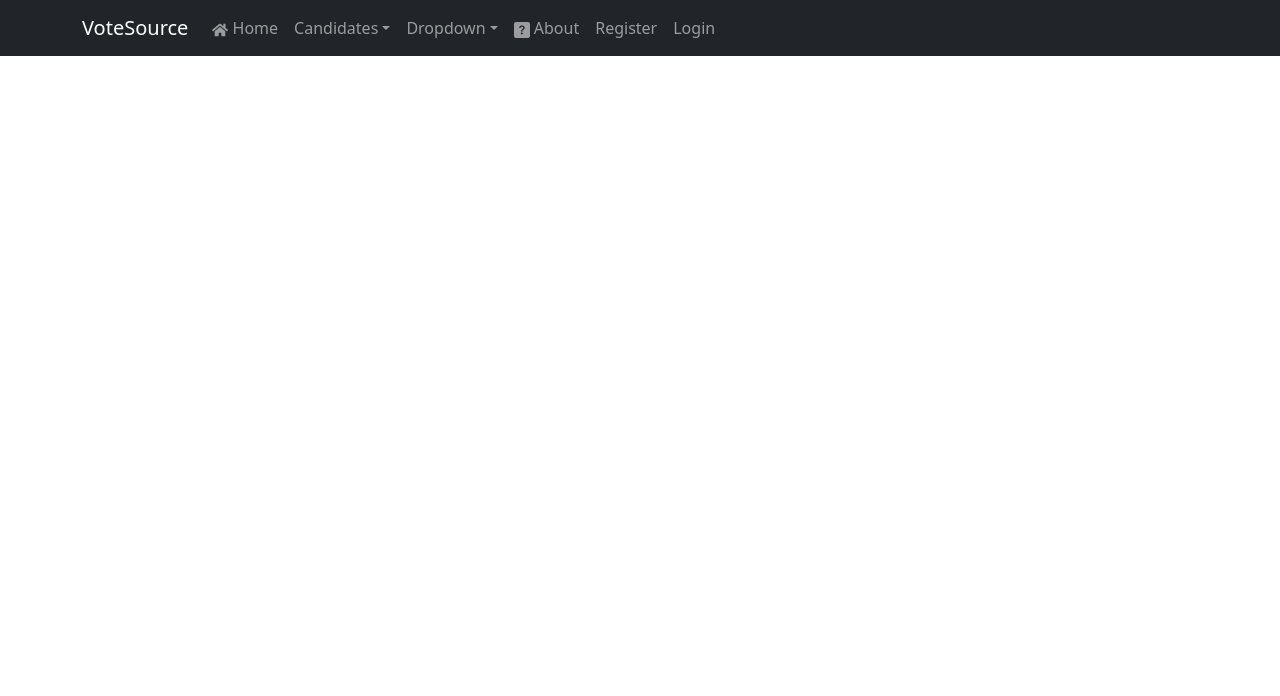
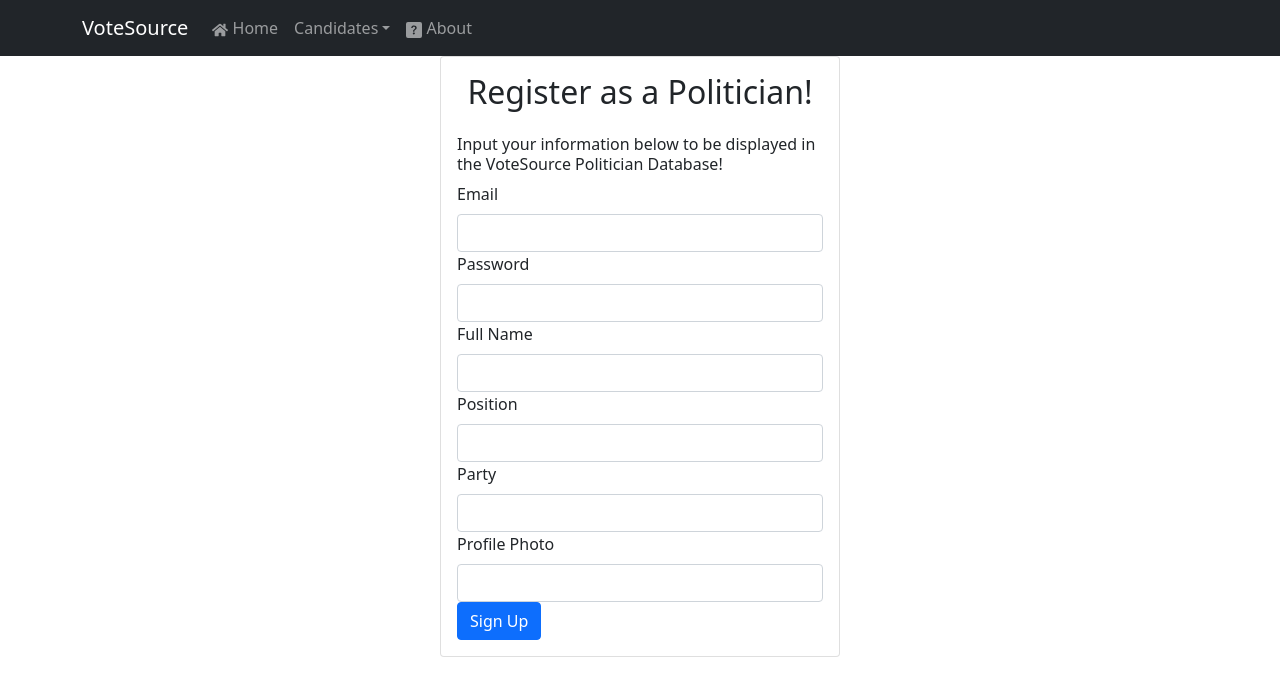
Before and after one commit to cianjameskelly/VoteSource---Senior-Design-Project, a React (Create React App) app: page /signup in a window 1280 px wide. Shown: the top 696 px of the page. Built offline with nearby package versions, Linux system fonts and the light colour scheme; no server answers.

Commit message:
added search filtering

```diff
--- a/src/App.js
+++ b/src/App.js
@@ -1,11 +1,14 @@
 import React from 'react'
 import Navbar from './components/Navbar';
+import { AuthProvider } from './contexts/AuthContext'
 
 function App() {
   return (
-    <div className="App">
-      <Navbar />
-    </div>
+    <AuthProvider>
+      <div className="App">
+        <Navbar />
+      </div>
+    </AuthProvider>
   )
 }
 
--- a/src/components/Grid.js
+++ b/src/components/Grid.js
@@ -24,7 +24,7 @@ function Grid(props) {
             <div className={classes.item}>{icon}</div>
             <Typography className={classes.item} variant="h5">{title}</Typography>
             <div className={classes.item}>
-            <Link to="/register">
+            <Link to="/signup">
                 <CustomBtn  txt={btnTitle}/>
             </Link>
             </div>
--- a/src/components/Home.js
+++ b/src/components/Home.js
@@ -4,6 +4,9 @@ import './Home.css'
 import PersonIcon from '@material-ui/icons/Person';
 import {Typography} from '@material-ui/core';
 import Grid from './Grid'
+import { BsChevronRight } from 'react-icons/bs';
+import { Button } from 'react-bootstrap';
+import { Link } from "react-router-dom";
 
 const theme = createMuiTheme({
     palette: {
@@ -74,12 +77,16 @@ function Home() {
                 voters using the application to be informed about you!
             </Typography>
             <Typography variant="h4" className={classes.bigSpace} color="primary">
-                Register below!
+                Register as politician below!
             </Typography>
             </div>
-            <div className={`${classes.grid} ${classes.littleSpace}`}>
-            <Grid icon={<PersonIcon style={{fill: "#5EA780", height:"125", width:"125"}}/>}  title="Register" btnTitle="Register"/>
-            </div>
+            <Link to='./signup'>
+              <Button
+                variant='primary'
+              >
+                  <BsChevronRight></BsChevronRight>
+              </Button>
+            </Link>
         </ThemeProvider>
         </div>
     );
--- a/src/components/Navbar.js
+++ b/src/components/Navbar.js
@@ -11,8 +11,9 @@ import { FaHome } from 'react-icons/fa'
 import { BsFillQuestionSquareFill } from 'react-icons/bs'
 import { NavDropdown } from 'react-bootstrap';
 import Login from './Login'
-import Register from './Register'
+import Register from './Signup'
 import PoliProfile from './PoliProfile'
+import Signup from './Signup';
 
 export default function NavbarElements() {
     return (
@@ -31,16 +32,7 @@ export default function NavbarElements() {
                                 <NavDropdown.Item><Link as={Link} to={'/queens'}>Queens</Link></NavDropdown.Item>
                                 <NavDropdown.Item><Link as={Link} to={'/bronx'}>Bronx</Link></NavDropdown.Item>
                             </NavDropdown>
-                            <NavDropdown title="Dropdown" id="collasible-nav-dropdown">
-                                <NavDropdown.Item href="#action/3.1">Action</NavDropdown.Item>
-                                <NavDropdown.Item href="#action/3.2">Another action</NavDropdown.Item>
-                                <NavDropdown.Item href="#action/3.3">Something</NavDropdown.Item>
-                                <NavDropdown.Divider />
-                                <NavDropdown.Item href="#action/3.4">Separated link</NavDropdown.Item>
-                            </NavDropdown>
                             <ReactBootStrap.Nav.Link as={Link} to={'/about'}><BsFillQuestionSquareFill></BsFillQuestionSquareFill> About</ReactBootStrap.Nav.Link>
-                            <ReactBootStrap.Nav.Link as={Link} to={'/register'}> Register</ReactBootStrap.Nav.Link>
-                            <ReactBootStrap.Nav.Link as={Link} to={'/login'}> Login</ReactBootStrap.Nav.Link>
                         </ReactBootStrap.Nav>
                     </ReactBootStrap.Navbar.Collapse>
                 </ReactBootStrap.Container>
@@ -69,8 +61,8 @@ export default function NavbarElements() {
                 <Route path="/login">
                     <Login />
                 </Route>
-                <Route path="/register">
-                    <Register />
+                <Route path="/signup">
+                    <Signup />
                 </Route>
                 <Route path="/poliprofile">
                     <PoliProfile />
--- a/src/components/PoliProfile.js
+++ b/src/components/PoliProfile.js
@@ -1,9 +1,12 @@
 import React from "react";
 import Polis from "./Polis";
-import { Card } from 'react-bootstrap';
+import { Card, Container } from 'react-bootstrap';
 
 function PoliProfile() {
      return (
+        <Container
+            className="d-flex align-items-center justify-content-center"
+        >
             <Card
                 style={{ width: '15rem' }}
                 >
@@ -19,6 +22,7 @@ function PoliProfile() {
                     </Card.Text>
                 </Card.Body>
             </Card>
+        </Container>
      );
  }
 
--- /dev/null
+++ b/src/components/Signup.js
@@ -0,0 +1,87 @@
+import React, { useRef, useState } from 'react'
+import { Form, Button, Card, Container } from 'react-bootstrap'
+import { useAuth } from "../contexts/AuthContext"
+import { Link, useHistory } from "react-router-dom"
+import app from '../firebase'
+import { v4 as uuidv4 } from 'uuid';
+
+export default function Signup() {
+    const emailRef = useRef()
+    const passwordRef = useRef()
+
+    const [politicians, setPolis] = useState([]);
+    const [loading, setLoading] = useState(false);
+    const [name, setName] = useState("");
+    const [party, setParty] = useState("");
+    const [position, setPosition] = useState("");
+    const [img, setImg] = useState("")
+
+    const ref = app.firestore().collection("politicians");
+
+    function addPoli(newPoli) {
+        ref
+            .doc(newPoli.id)
+            .set(newPoli)
+            .catch((err) => {
+                console.error(err);
+            })
+    }
+
+    if (loading) {
+        return <h1>Loading...</h1>;
+    }
+
+    return (
+        <Container
+            className="d-flex align-items-center justify-content-center"
+        >
+            <div className="w-50" style={{ maxWidth: "400px" }}>
+                <Card>
+                    <Card.Body>
+                        <h2 className="text-center mb-4">Register as a Politician!</h2>
+                        <h6>Input your information below to be displayed in the VoteSource Politician Database!</h6>
+                        <Form>
+                            <Form.Group id="email">
+                                <Form.Label>Email</Form.Label>
+                                <Form.Control type="email" ref={emailRef} required />
+                            </Form.Group>
+                        </Form>
+                        <Form>
+                            <Form.Group id="password">
+                                <Form.Label>Password</Form.Label>
+                                <Form.Control type="password" ref={passwordRef} required />
+                            </Form.Group>
+                        </Form>
+                        <Form>
+                            <Form.Group>
+                                <Form.Label>Full Name</Form.Label>
+                                <Form.Control type="text" onChange={(e) => setName(e.target.value)} required />
+                            </Form.Group>
+                        </Form>
+                        <Form>
+                            <Form.Group>
+                                <Form.Label>Position</Form.Label>
+                                <Form.Control type="text" onChange={(e) => setPosition(e.target.value)} required />
+                            </Form.Group>
+                        </Form>
+                        <Form>
+                            <Form.Group>
+                                <Form.Label>Party</Form.Label>
+                                <Form.Control type="text" onChange={(e) => setParty(e.target.value)} required />
+                            </Form.Group>
+                        </Form>
+                        <Form>
+                            <Form.Group>
+                                <Form.Label>Profile Photo</Form.Label>
+                                <Form.Control type="text" onChange={(e) => setImg(e.target.value)} required />
+                            </Form.Group>
+                        </Form>
+                        <Link to="/polis">
+                            <Button type="submit" onClick={() => addPoli({ name, party, position, img, id: uuidv4() })}>Sign Up</Button>
+                        </Link>
+                    </Card.Body>
+                </Card>
+            </div>
+        </Container>
+    )
+}
--- /dev/null
+++ b/src/contexts/AuthContext.js
@@ -0,0 +1,47 @@
+import React, { useContext, useState, useEffect } from "react"
+import { auth } from "../firebase"
+
+const AuthContext = React.createContext()
+
+export function useAuth() {
+  return useContext(AuthContext)
+}
+
+export function AuthProvider({ children }) {
+  const [currentUser, setCurrentUser] = useState()
+  const [loading, setLoading] = useState(true)
+
+  function signup(email, password) {
+    return auth.createUserWithEmailAndPassword(email, password)
+  }
+
+  function login(email, password) {
+    return auth.signInWithEmailAndPassword(email, password)
+  }
+
+  function logout() {
+    return auth.signOut()
+  }
+
+  useEffect(() => {
+    const unsubscribe = auth.onAuthStateChanged(user => {
+      setCurrentUser(user)
+      setLoading(false)
+    })
+
+    return unsubscribe
+  }, [])
+
+  const value = {
+    currentUser,
+    login,
+    signup,
+    logout
+  }
+
+  return (
+    <AuthContext.Provider value={value}>
+      {!loading && children}
+    </AuthContext.Provider>
+  )
+}
```
Also changed, not shown: src/components/Polis.js (+14 -25 lines), src/components/Register.js (deleted, +0 -10 lines). Lines whose indentation alone changed are shown as unchanged.
